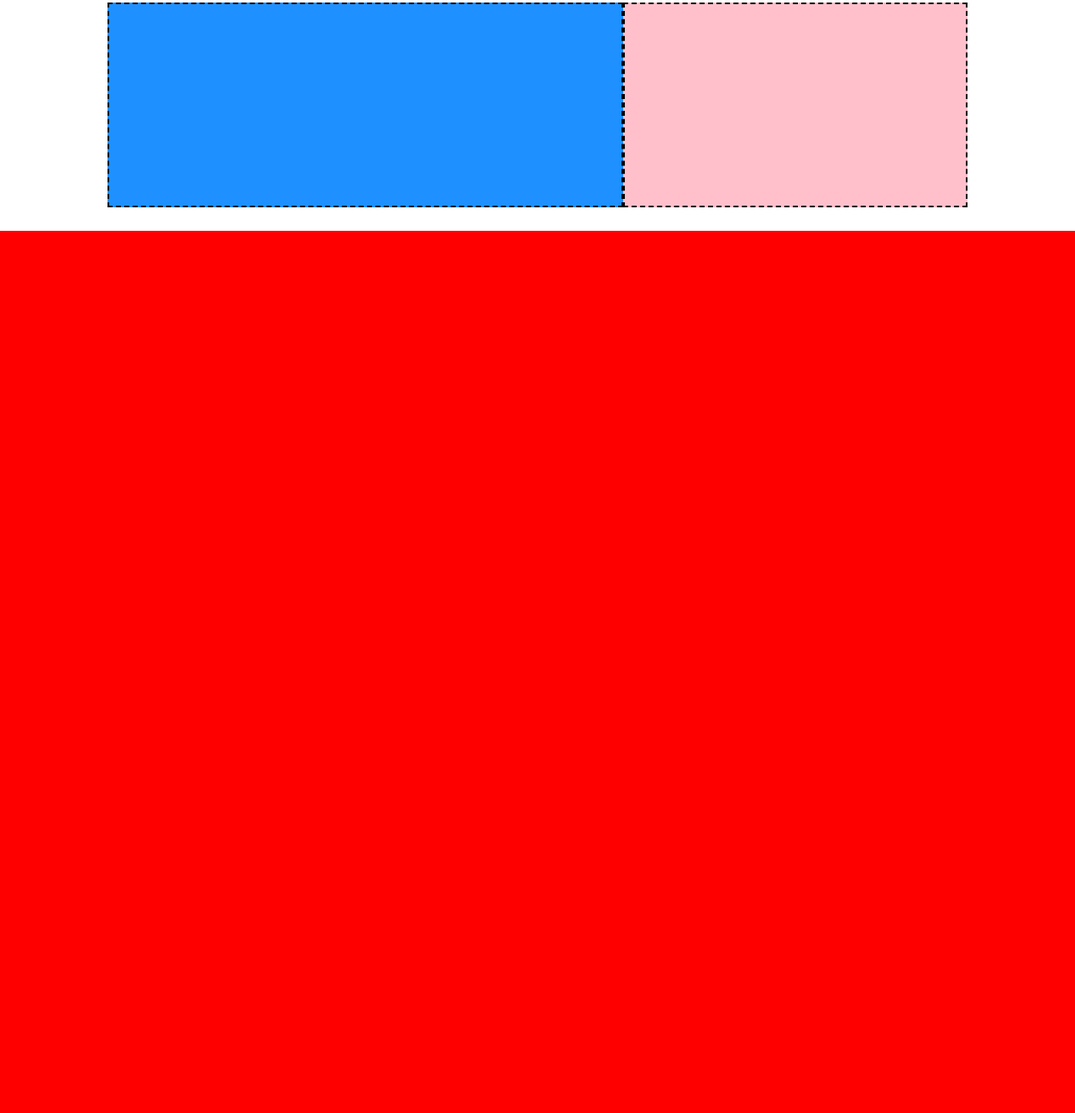
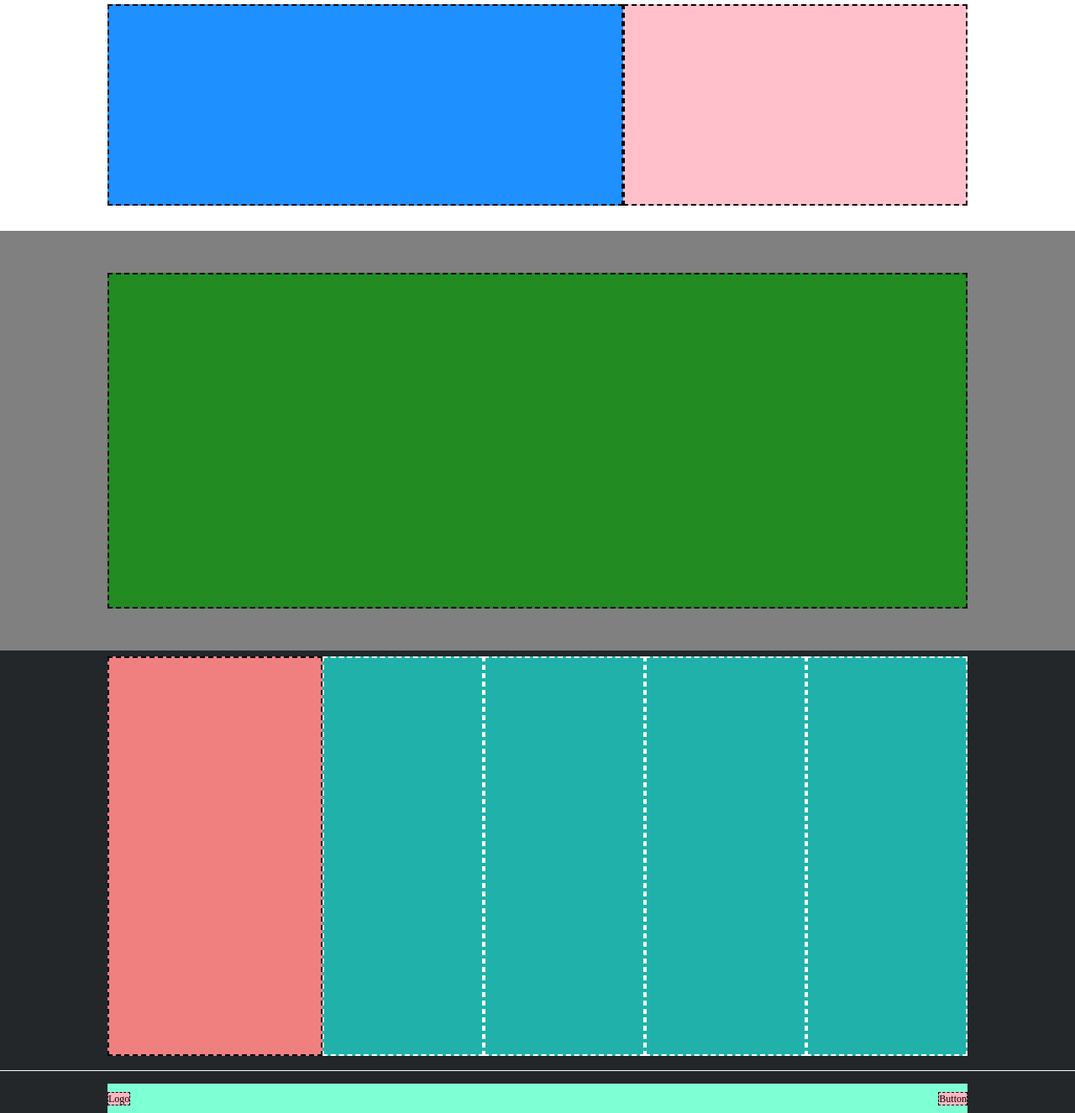
Before and after one commit to danielmegale/htmlcss-struttura-discord, a plain HTML site: page index.html in a window 1280 px wide. Shown: the part 975-2301 px from the top of the page at 84% size. Before the commit the page ends 1250 px from the top, so only its background shows below. Drawn offline with Linux system fonts and the light colour scheme.

Commit message:
added footer

```diff
--- a/index.html
+++ b/index.html
@@ -37,6 +37,27 @@
                 <div class="div-pink-main"></div>
             </div>
         </section>
+        <section class="flex big-container grey">
+            <div class="green"></div>
+        </section>
+        <footer>
+            <section class="flex black">
+                <div class="red"></div>
+                <div class=" flex light-blue">
+                    <div class="border"></div>
+                    <div class="border"></div>
+                    <div class="border"></div>
+                    <div class="border"></div>
+                </div>
+            </section>
+            <div class="separate"></div>
+            <section class="flex footer">
+                <div class="flex light-green">
+                    <div class="button">Logo</div>
+                    <div class="button">Button</div>
+                </div>
+            </section>
+        </footer>
 
     </main>
 
--- a/style.css
+++ b/style.css
@@ -1,6 +1,7 @@
-body{
-    background-color: red;
-    margin: 0px;
+*{
+	margin: 0;
+    padding: 0;
+	box-sizing: border-box;
 }
 .flex-header{
     background-color:#ADD8E6;
@@ -59,7 +60,6 @@ body{
     border:2px dashed black
 }
 .container{
-    background-color: white;
     justify-content: center;
     height: 300px;
 }
@@ -74,3 +74,64 @@ body{
 .row-reverse{
     flex-direction: row-reverse;
 }
+.big-container{
+    justify-content: center;
+    align-items: center;
+    height: 500px;
+}
+.green{
+    background-color:#228B22;
+    height:80%;
+    width: 80%;
+    border:2px dashed black;
+}
+.black{
+    background-color: #23272A;
+    height: 500px;
+    width: 100%;
+    justify-content: center;
+    align-items: center;
+    padding-bottom: 10px;
+}
+.red{
+    background-color:#F08080;
+    height:97%;
+    width:20%;
+    border: 2px dashed black;
+}
+.light-blue{
+    background-color:#20B2AA;
+    height: 97%;
+    width: 60%;
+    justify-content: flex-start;
+}
+.border{
+    border: 2px dashed white ;
+    height: 100%;
+    width: 40%;
+}
+.separate{
+    background-color: white;
+    height: 1px;
+    width: 100%;
+}
+.light-green{
+    background-color:#7FFFD4;
+    height:35px;
+    width:80%;
+    justify-content: space-between;
+    align-items: center;
+}
+.footer{
+    height: 50px;
+    background-color: #23272A;
+    width: 100%;
+    justify-content: center;
+    align-items:flex-end;
+}
+.button{
+    height: 16px;
+    background-color:#FFB6C1;
+    border: 1.5px dashed black;
+    font-size: 12px;
+}
```
